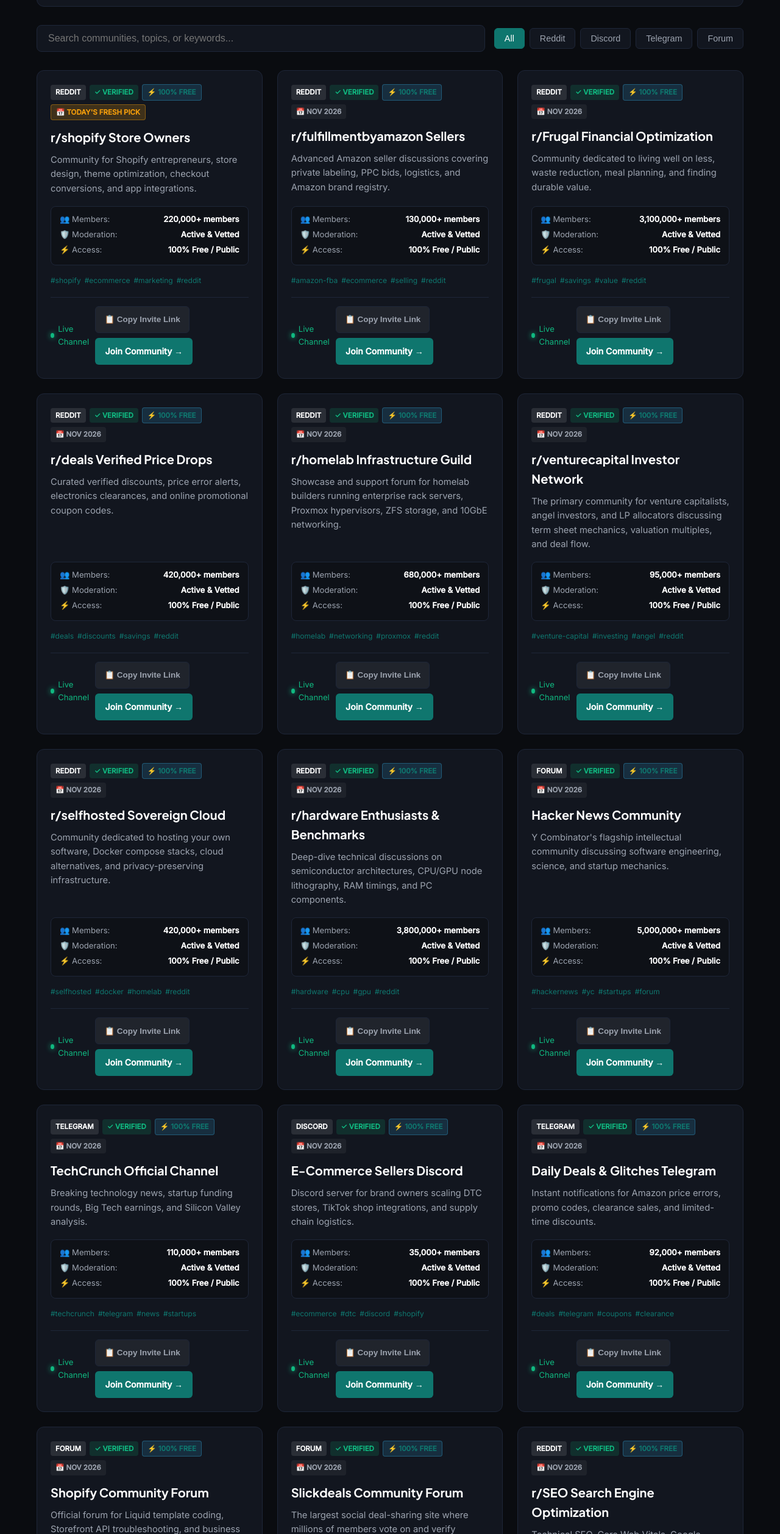
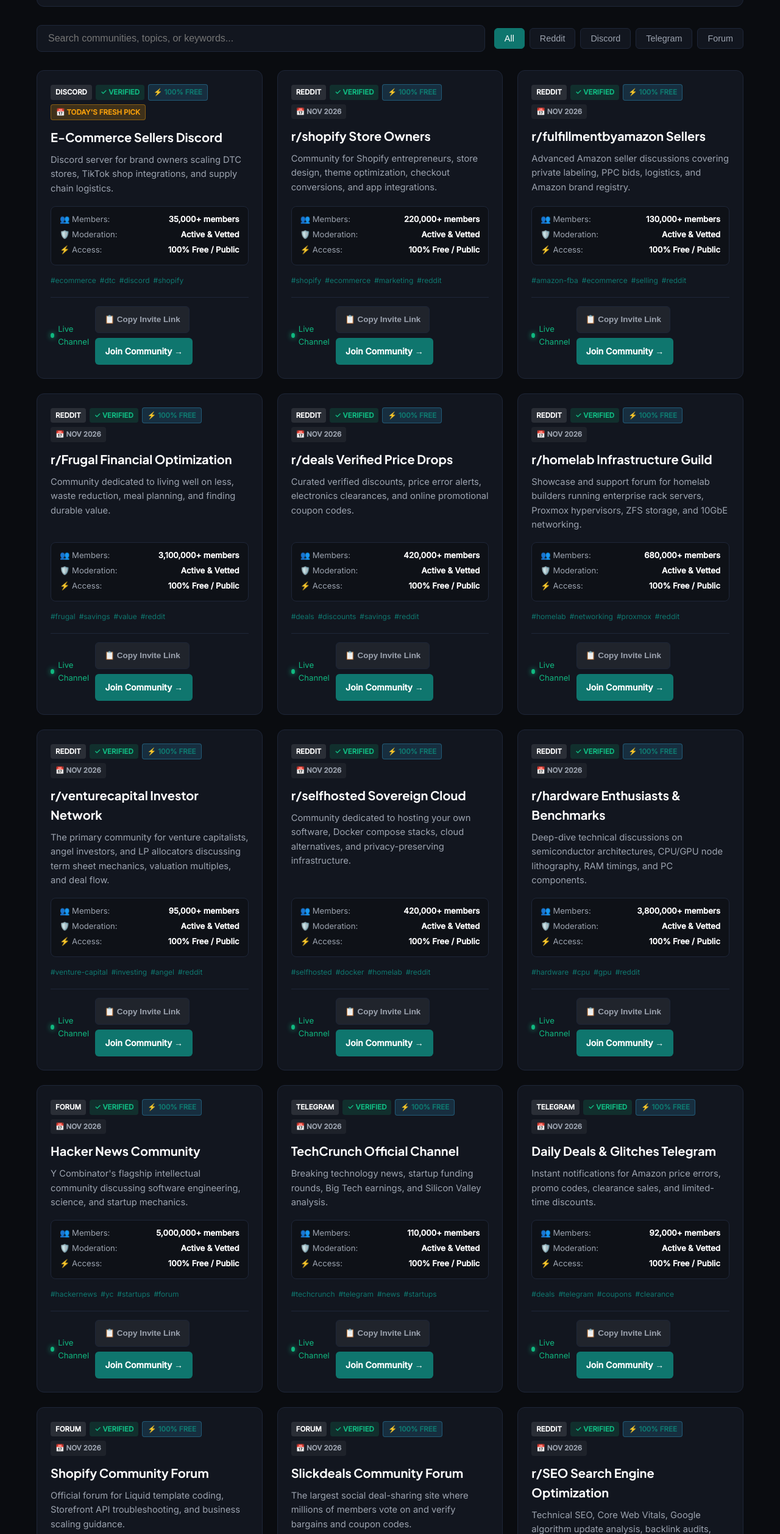
Before and after one commit to jibranpcccc/venture-capital-angel-syndicate-hub, a plain HTML site: page index.html in a window 1280 px wide. Shown: the part 1120-3635 px from the top of the page at 61% size. Drawn offline with Linux system fonts and the light colour scheme.

Commit message:
feat(replenishment): fresh community links added - 2026-11-22 [skip ci]

```diff
--- a/index.html
+++ b/index.html
@@ -148,79 +148,79 @@
           {
             "@type": "ListItem",
             "position": 1,
+            "name": "E-Commerce Sellers Discord",
+            "description": "Discord server for brand owners scaling DTC stores, TikTok shop integrations, and supply chain logistics.",
+            "url": "https://discord.gg/ecommerce"
+          },
+          {
+            "@type": "ListItem",
+            "position": 2,
             "name": "r/shopify Store Owners",
             "description": "Community for Shopify entrepreneurs, store design, theme optimization, checkout conversions, and app integrations.",
             "url": "https://www.reddit.com/r/shopify/"
           },
           {
             "@type": "ListItem",
-            "position": 2,
+            "position": 3,
             "name": "r/fulfillmentbyamazon Sellers",
             "description": "Advanced Amazon seller discussions covering private labeling, PPC bids, logistics, and Amazon brand registry.",
             "url": "https://www.reddit.com/r/fulfillmentbyamazon/"
           },
           {
             "@type": "ListItem",
-            "position": 3,
+            "position": 4,
             "name": "r/Frugal Financial Optimization",
             "description": "Community dedicated to living well on less, waste reduction, meal planning, and finding durable value.",
             "url": "https://www.reddit.com/r/Frugal/"
           },
           {
             "@type": "ListItem",
-            "position": 4,
+            "position": 5,
             "name": "r/deals Verified Price Drops",
             "description": "Curated verified discounts, price error alerts, electronics clearances, and online promotional coupon codes.",
             "url": "https://www.reddit.com/r/deals/"
           },
           {
             "@type": "ListItem",
-            "position": 5,
+            "position": 6,
             "name": "r/homelab Infrastructure Guild",
             "description": "Showcase and support forum for homelab builders running enterprise rack servers, Proxmox hypervisors, ZFS storage, and 10GbE networking.",
             "url": "https://www.reddit.com/r/homelab/"
           },
           {
             "@type": "ListItem",
-            "position": 6,
+            "position": 7,
             "name": "r/venturecapital Investor Network",
             "description": "The primary community for venture capitalists, angel investors, and LP allocators discussing term sheet mechanics, valuation multiples, and deal flow.",
             "url": "https://www.reddit.com/r/venturecapital/"
           },
           {
             "@type": "ListItem",
-            "position": 7,
+            "position": 8,
             "name": "r/selfhosted Sovereign Cloud",
             "description": "Community dedicated to hosting your own software, Docker compose stacks, cloud alternatives, and privacy-preserving infrastructure.",
             "url": "https://www.reddit.com/r/selfhosted/"
           },
           {
             "@type": "ListItem",
-            "position": 8,
+            "position": 9,
             "name": "r/hardware Enthusiasts & Benchmarks",
             "description": "Deep-dive technical discussions on semiconductor architectures, CPU/GPU node lithography, RAM timings, and PC components.",
             "url": "https://www.reddit.com/r/hardware/"
           },
           {
             "@type": "ListItem",
-            "position": 9,
+            "position": 10,
             "name": "Hacker News Community",
             "description": "Y Combinator's flagship intellectual community discussing software engineering, science, and startup mechanics.",
             "url": "https://news.ycombinator.com"
           },
           {
             "@type": "ListItem",
-            "position": 10,
+            "position": 11,
             "name": "TechCrunch Official Channel",
             "description": "Breaking technology news, startup funding rounds, Big Tech earnings, and Silicon Valley analysis.",
             "url": "https://t.me/techcrunch"
-          },
-          {
-            "@type": "ListItem",
-            "position": 11,
-            "name": "E-Commerce Sellers Discord",
-            "description": "Discord server for brand owners scaling DTC stores, TikTok shop integrations, and supply chain logistics.",
-            "url": "https://discord.gg/ecommerce"
           },
           {
             "@type": "ListItem",
@@ -615,12 +615,36 @@
         </div>
         <div id="vetted-communities" class="grid">
 
-        <div id="community-card-1" class="card" data-platform="reddit" data-category="e-commerce">
-            <div class="card-header">
-                <span class="badge badge-platform">Reddit</span>
+        <div id="community-card-1" class="card" data-platform="discord" data-category="e-commerce tech">
+            <div class="card-header">
+                <span class="badge badge-platform">Discord</span>
                 <span class="badge badge-verified">✓ Verified</span>
                 <span class="badge badge-free">⚡ 100% Free</span>
                 <span class="badge badge-date" style="background: rgba(245, 158, 11, 0.2); color: #f59e0b; border: 1px solid rgba(245, 158, 11, 0.4); font-weight: 700;">📅 Today's Fresh Pick</span>
+            </div>
+            <h3 class="card-title">E-Commerce Sellers Discord</h3>
+            <p class="card-desc">Discord server for brand owners scaling DTC stores, TikTok shop integrations, and supply chain logistics.</p>
+            <div class="spec-matrix">
+                <div class="spec-row"><span>👥 Members:</span> <strong>35,000+ members</strong></div>
+                <div class="spec-row"><span>🛡️ Moderation:</span> <strong>Active & Vetted</strong></div>
+                <div class="spec-row"><span>⚡ Access:</span> <strong>100% Free / Public</strong></div>
+            </div>
+            <div class="tags-row"><span class="tag">#ecommerce</span><span class="tag">#dtc</span><span class="tag">#discord</span><span class="tag">#shopify</span></div>
+            <div class="card-footer">
+                <span class="activity-pulse"><span class="pulse-dot"></span> Live Channel</span>
+                <div class="card-actions">
+                    <button class="btn-copy-invite" onclick="copyInviteLink(event, 'https://discord.gg/ecommerce')">📋 Copy Invite Link</button>
+                    <a href="https://discord.gg/ecommerce" target="_blank" rel="noopener noreferrer" class="btn-join">Join Community →</a>
+                </div>
+            </div>
+        </div>
+
+        <div id="community-card-2" class="card" data-platform="reddit" data-category="e-commerce">
+            <div class="card-header">
+                <span class="badge badge-platform">Reddit</span>
+                <span class="badge badge-verified">✓ Verified</span>
+                <span class="badge badge-free">⚡ 100% Free</span>
+                <span class="badge badge-date">📅 Nov 2026</span>
             </div>
             <h3 class="card-title">r/shopify Store Owners</h3>
             <p class="card-desc">Community for Shopify entrepreneurs, store design, theme optimization, checkout conversions, and app integrations.</p>
@@ -639,7 +663,7 @@
             </div>
         </div>
 
-        <div id="community-card-2" class="card" data-platform="reddit" data-category="amazon fba">
+        <div id="community-card-3" class="card" data-platform="reddit" data-category="amazon fba">
             <div class="card-header">
                 <span class="badge badge-platform">Reddit</span>
                 <span class="badge badge-verified">✓ Verified</span>
@@ -663,7 +687,7 @@
             </div>
         </div>
 
-        <div id="community-card-3" class="card" data-platform="reddit" data-category="smart savings">
+        <div id="community-card-4" class="card" data-platform="reddit" data-category="smart savings">
             <div class="card-header">
                 <span class="badge badge-platform">Reddit</span>
                 <span class="badge badge-verified">✓ Verified</span>
@@ -687,7 +711,7 @@
             </div>
         </div>
 
-        <div id="community-card-4" class="card" data-platform="reddit" data-category="deals & discounts">
+        <div id="community-card-5" class="card" data-platform="reddit" data-category="deals & discounts">
             <div class="card-header">
                 <span class="badge badge-platform">Reddit</span>
                 <span class="badge badge-verified">✓ Verified</span>
@@ -711,7 +735,7 @@
             </div>
         </div>
 
-        <div id="community-card-5" class="card" data-platform="reddit" data-category="homelab & servers">
+        <div id="community-card-6" class="card" data-platform="reddit" data-category="homelab & servers">
             <div class="card-header">
                 <span class="badge badge-platform">Reddit</span>
                 <span class="badge badge-verified">✓ Verified</span>
@@ -735,7 +759,7 @@
             </div>
         </div>
 
-        <div id="community-card-6" class="card" data-platform="reddit" data-category="venture capital">
+        <div id="community-card-7" class="card" data-platform="reddit" data-category="venture capital">
             <div class="card-header">
                 <span class="badge badge-platform">Reddit</span>
                 <span class="badge badge-verified">✓ Verified</span>
@@ -759,7 +783,7 @@
             </div>
         </div>
 
-        <div id="community-card-7" class="card" data-platform="reddit" data-category="self-hosting">
+        <div id="community-card-8" class="card" data-platform="reddit" data-category="self-hosting">
             <div class="card-header">
                 <span class="badge badge-platform">Reddit</span>
                 <span class="badge badge-verified">✓ Verified</span>
@@ -783,7 +807,7 @@
             </div>
         </div>
 
-        <div id="community-card-8" class="card" data-platform="reddit" data-category="computer hardware">
+        <div id="community-card-9" class="card" data-platform="reddit" data-category="computer hardware">
             <div class="card-header">
                 <span class="badge badge-platform">Reddit</span>
                 <span class="badge badge-verified">✓ Verified</span>
@@ -807,7 +831,7 @@
             </div>
         </div>
 
-        <div id="community-card-9" class="card" data-platform="forum" data-category="computer science & startups">
+        <div id="community-card-10" class="card" data-platform="forum" data-category="computer science & startups">
             <div class="card-header">
                 <span class="badge badge-platform">Forum</span>
                 <span class="badge badge-verified">✓ Verified</span>
@@ -831,7 +855,7 @@
             </div>
         </div>
 
-        <div id="community-card-10" class="card" data-platform="telegram" data-category="tech news">
+        <div id="community-card-11" class="card" data-platform="telegram" data-category="tech news">
             <div class="card-header">
                 <span class="badge badge-platform">Telegram</span>
                 <span class="badge badge-verified">✓ Verified</span>
@@ -851,30 +875,6 @@
                 <div class="card-actions">
                     <button class="btn-copy-invite" onclick="copyInviteLink(event, 'https://t.me/techcrunch')">📋 Copy Invite Link</button>
                     <a href="https://t.me/techcrunch" target="_blank" rel="noopener noreferrer" class="btn-join">Join Community →</a>
-                </div>
-            </div>
-        </div>
-
-        <div id="community-card-11" class="card" data-platform="discord" data-category="e-commerce tech">
-            <div class="card-header">
-                <span class="badge badge-platform">Discord</span>
-                <span class="badge badge-verified">✓ Verified</span>
-                <span class="badge badge-free">⚡ 100% Free</span>
-                <span class="badge badge-date">📅 Nov 2026</span>
-            </div>
-            <h3 class="card-title">E-Commerce Sellers Discord</h3>
-            <p class="card-desc">Discord server for brand owners scaling DTC stores, TikTok shop integrations, and supply chain logistics.</p>
-            <div class="spec-matrix">
-                <div class="spec-row"><span>👥 Members:</span> <strong>35,000+ members</strong></div>
-                <div class="spec-row"><span>🛡️ Moderation:</span> <strong>Active & Vetted</strong></div>
-                <div class="spec-row"><span>⚡ Access:</span> <strong>100% Free / Public</strong></div>
-            </div>
-            <div class="tags-row"><span class="tag">#ecommerce</span><span class="tag">#dtc</span><span class="tag">#discord</span><span class="tag">#shopify</span></div>
-            <div class="card-footer">
-                <span class="activity-pulse"><span class="pulse-dot"></span> Live Channel</span>
-                <div class="card-actions">
-                    <button class="btn-copy-invite" onclick="copyInviteLink(event, 'https://discord.gg/ecommerce')">📋 Copy Invite Link</button>
-                    <a href="https://discord.gg/ecommerce" target="_blank" rel="noopener noreferrer" class="btn-join">Join Community →</a>
                 </div>
             </div>
         </div>
```
Also changed, not shown: data/groups.json (+20 -19 lines), feed.xml (+9 -9 lines).
